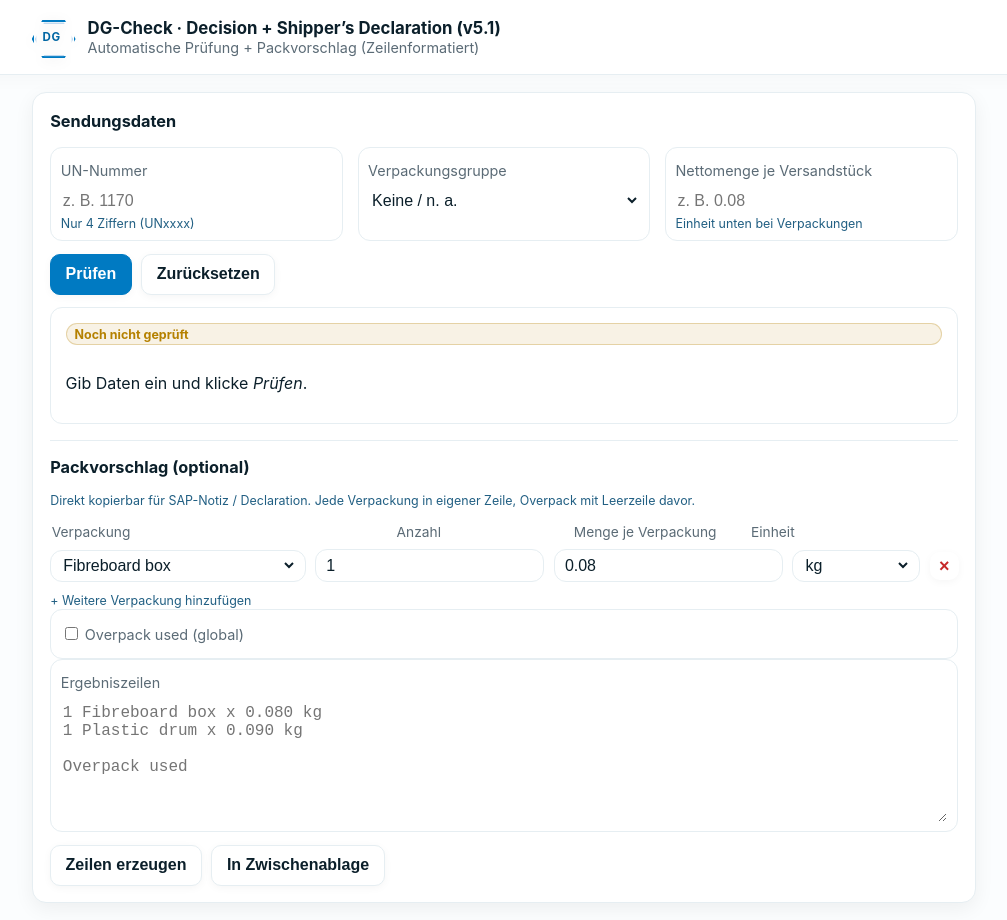
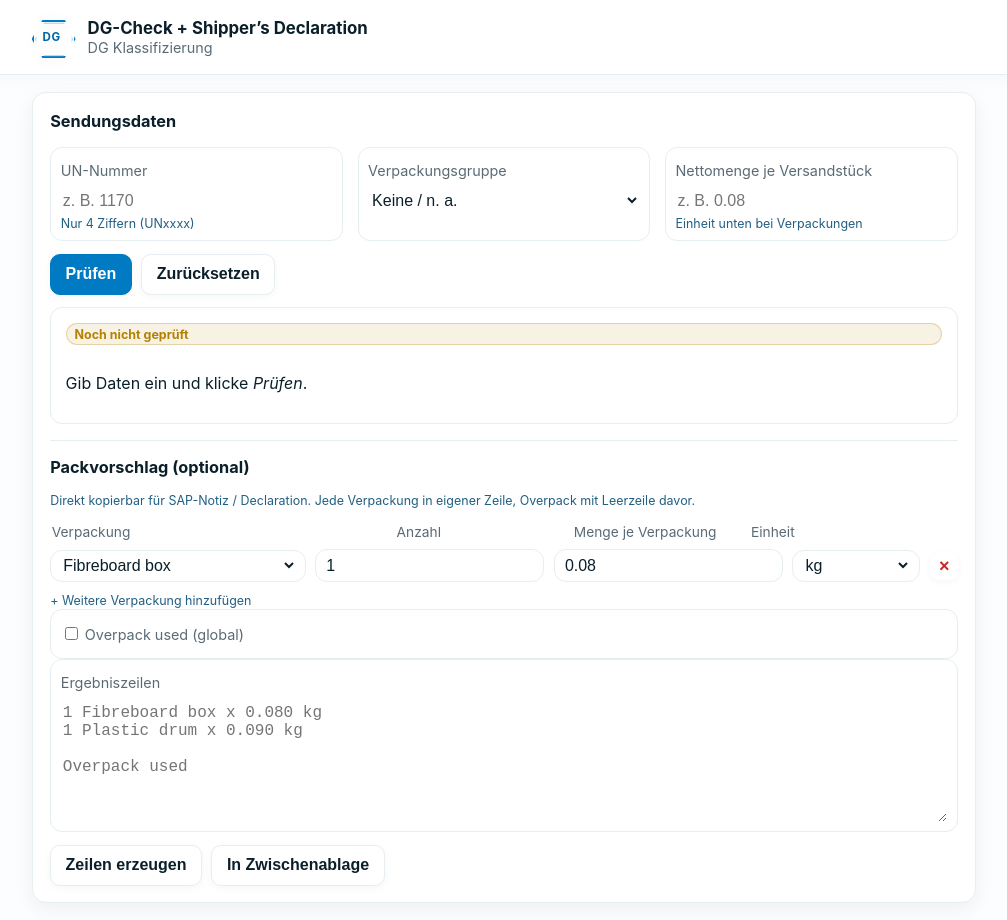
Before and after one commit to kenaneren10/dg-check, a plain HTML site: page index.html in a window 1280 px wide. Shown: the whole page, without its empty margins (136-1143 px from the left). Drawn offline with Linux system fonts and the light colour scheme.

Commit message:
Update index.html

```diff
--- a/index.html
+++ b/index.html
@@ -3,7 +3,7 @@
 <head>
   <meta charset="utf-8" />
   <meta name="viewport" content="width=device-width, initial-scale=1" />
-  <title>DG-Check · Layout-Update v5.1</title>
+  <title>DG-Check</title>
   <style>
     :root{ --brand:#007ac2; --brand-600:#0066a3; --text:#0B1F2A; --muted:#5B6B76; --line:#e6eef2; --panel:#fff;
            --ok:#1F8A70; --warn:#B58100; --err:#C62828; --radius:14px; --shadow:0 6px 20px rgba(0,0,0,.06);
@@ -53,8 +53,8 @@
   <div class="wrap brand">
     <div class="hex"><div class="hex-label">DG</div></div>
     <div>
-      <h1>DG-Check · Decision + Shipper’s Declaration (v5.1)</h1>
-      <div class="subtitle">Automatische Prüfung + Packvorschlag (Zeilenformatiert)</div>
+      <h1>DG-Check + Shipper’s Declaration</h1>
+      <div class="subtitle">DG Klassifizierung</div>
     </div>
   </div>
 </header>
```
